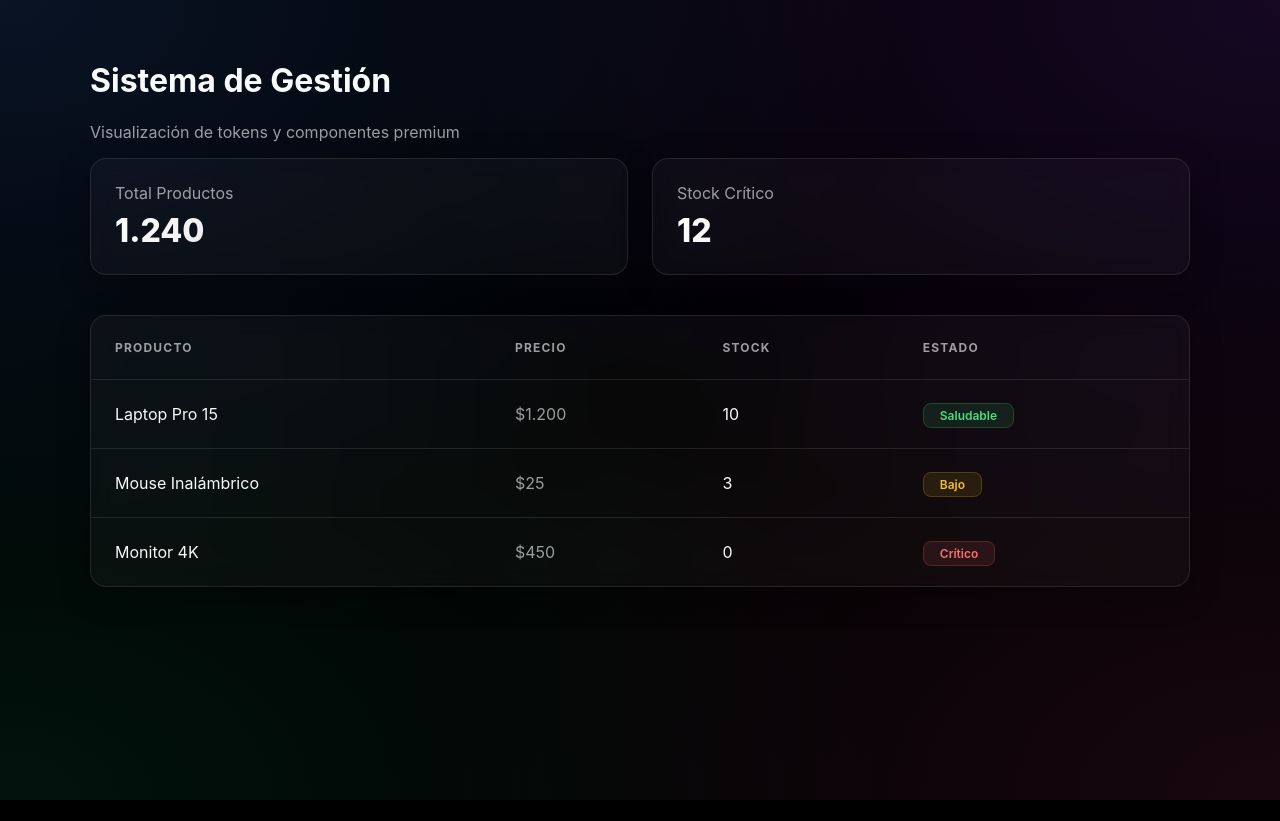
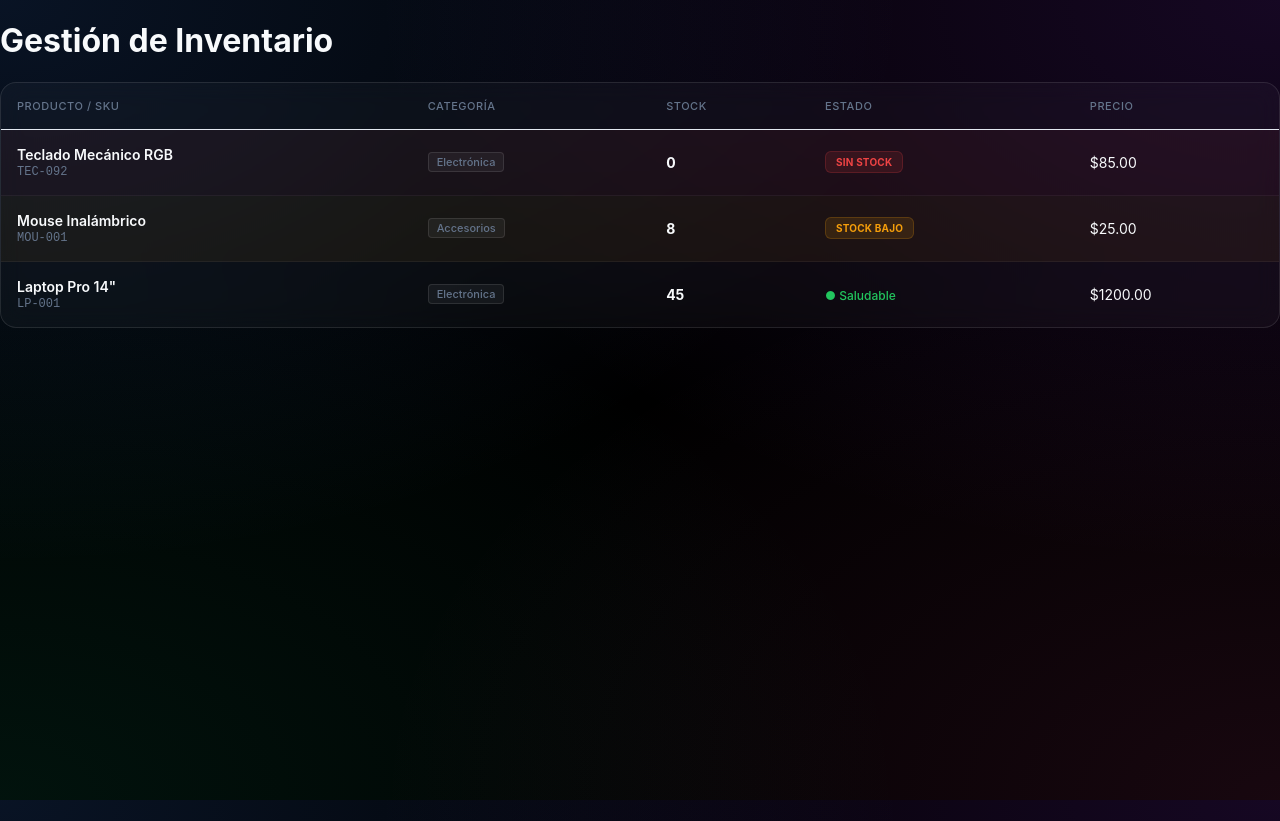
Before and after one commit to MatiBertona/SistemaDeGestion, a React (Vite) app in the folder frontend/: page / in a window 1280 px wide. Before the commit the page ends 800 px from the top, so only its background shows below. Built offline with nearby package versions, Linux system fonts and the light colour scheme.

Commit message:
feat: integrar componentes de inventario en la aplicación principal

```diff
--- a/frontend/src/App.tsx
+++ b/frontend/src/App.tsx
@@ -1,58 +1,39 @@
-import './App.css'
+import { useState } from 'react';
+import { ProductTable } from './components/inventory/ProductTable';
+import { ProductDrawer } from './components/inventory/ProductDrawer';
+import type { Product } from './types/inventory';
+import './App.css';
+
+// Datos Mock para desarrollo inicial
+const MOCK_PRODUCTS: Product[] = [
+  { id: '1', name: 'Laptop Pro 14"', sku: 'LP-001', category_name: 'Electrónica', price: 1200, stock_actual: 45, min_stock: 15, max_stock: 60 },
+  { id: '2', name: 'Mouse Inalámbrico', sku: 'MOU-001', category_name: 'Accesorios', price: 25, stock_actual: 8, min_stock: 15, max_stock: 50 },
+  { id: '3', name: 'Teclado Mecánico RGB', sku: 'TEC-092', category_name: 'Electrónica', price: 85, stock_actual: 0, min_stock: 15, max_stock: 100 },
+];
 
 function App() {
-  const mockProducts = [
-    { id: 1, nombre: 'Laptop Pro 15', stock: 10, estado: 'ok', precio: '$1.200' },
-    { id: 2, nombre: 'Mouse Inalámbrico', stock: 3, estado: 'warning', precio: '$25' },
-    { id: 3, nombre: 'Monitor 4K', stock: 0, estado: 'danger', precio: '$450' },
-  ];
+  const [selectedProduct, setSelectedProduct] = useState<Product | null>(null);
 
   return (
-    <div className="showcase-container">
-      <header className="showcase-header">
-        <h1>Sistema de Gestión</h1>
-        <p className="text-secondary">Visualización de tokens y componentes premium</p>
+    <div className="container">
+      <header>
+        <h1>Gestión de Inventario</h1>
       </header>
 
-      <section className="kpi-grid">
-        <div className="kpi-card">
-          <span className="text-secondary">Total Productos</span>
-          <div className="metric">1.240</div>
-        </div>
-        <div className="kpi-card">
-          <span className="text-secondary">Stock Crítico</span>
-          <div className="metric text-danger">12</div>
-        </div>
-      </section>
+      <main>
+        <ProductTable
+          products={MOCK_PRODUCTS}
+          onSelect={setSelectedProduct}
+        />
+      </main>
 
-      <section className="table-container">
-        <table className="premium-table">
-          <thead>
-            <tr>
-              <th>Producto</th>
-              <th>Precio</th>
-              <th>Stock</th>
-              <th>Estado</th>
-            </tr>
-          </thead>
-          <tbody>
-            {mockProducts.map(p => (
-              <tr key={p.id}>
-                <td className="font-medium">{p.nombre}</td>
-                <td className="text-secondary">{p.precio}</td>
-                <td>{p.stock}</td>
-                <td>
-                  <span className={`badge is-${p.estado}`}>
-                    {p.estado === 'ok' ? 'Saludable' : p.estado === 'warning' ? 'Bajo' : 'Crítico'}
-                  </span>
-                </td>
-              </tr>
-            ))}
-          </tbody>
-        </table>
-      </section>
+      <ProductDrawer
+        product={selectedProduct}
+        onClose={() => setSelectedProduct(null)}
+        onMovement={() => console.log('Abrir Modal')}
+      />
     </div>
-  )
+  );
 }
 
-export default App
+export default App;
```
